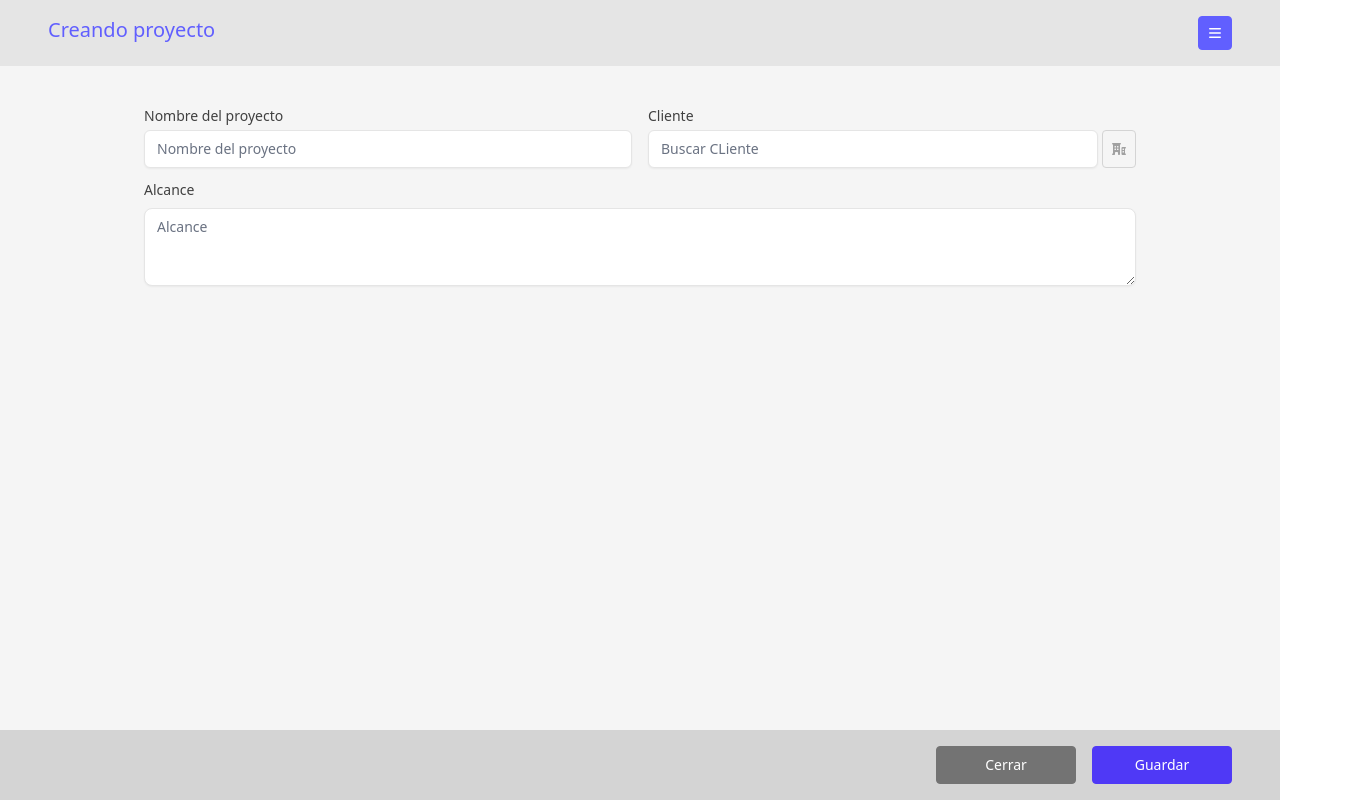
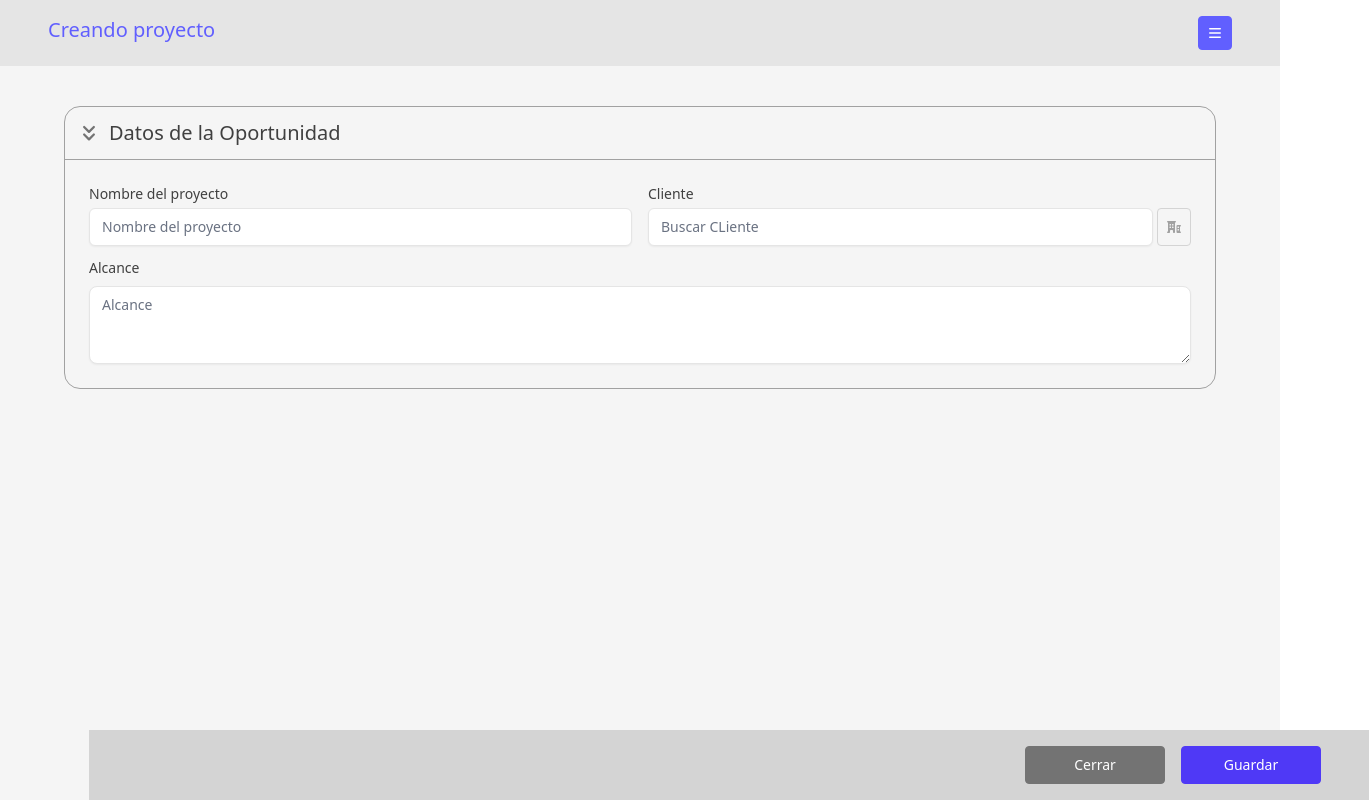
Before and after one commit to Sarkastherin/gestion-proyecto, a React (Vite) app: page /crear-proyecto in a window 1280 px wide. Shown: the whole page, 1369 px wide, since content can reach past the window. Built offline with nearby package versions, Linux system fonts and the light colour scheme; the HTML template or start-up script is replaced by a standard one.

Commit message:
created componente BoxComponent

```diff
--- /dev/null
+++ b/src/components/BoxComponent.jsx
@@ -0,0 +1,18 @@
+import {
+  ChevronDoubleDownIcon,
+} from "@heroicons/react/16/solid";
+export function BoxComponent({title, children}) {
+  return (
+    <div className="border border-neutral-400 max-w-6xl mx-auto mt-10 rounded-2xl">
+      <div className="flex gap-2 border-b  border-neutral-400 p-3">
+          <ChevronDoubleDownIcon width={"24px"} className="text-neutral-500" />
+          <h2 className="text-xl font-medium text-neutral-700">
+            {title}
+          </h2>
+        </div>
+        <div className="p-6">
+          {children}
+        </div>
+    </div>
+  )
+}
--- a/src/pages/CrearProyecto.jsx
+++ b/src/pages/CrearProyecto.jsx
@@ -1,4 +1,5 @@
 import Header from "../components/Header";
+import { BoxComponent } from "../components/BoxComponent";
 import { Label, Input, Textarea, InputGroup } from "../components/Inputs";
 import { useForm } from "react-hook-form";
 import { ButtonIcons, Button } from "../components/Buttons";
@@ -10,12 +11,15 @@ function CrearProyecto() {
   return (
     <>
       <Header text={"Creando proyecto"} />
-
-      <form className="" onSubmit={handleSubmit(onSubmit, onError)}>
-        <div className="max-w-5xl mx-auto mt-10 px-4">
+      <BoxComponent title={"Datos de la Oportunidad"}>
+        <form onSubmit={handleSubmit(onSubmit, onError)}>
+          <div className="">
             <div className="md:columns-2">
               <div className="w-full">
-              <Label label={"Nombre del proyecto"} htmlFor={"nombreProyecto"} />
+                <Label
+                  label={"Nombre del proyecto"}
+                  htmlFor={"nombreProyecto"}
+                />
                 <Input
                   className="mt-1"
                   {...register("nombreProyecto")}
@@ -24,9 +28,13 @@ function CrearProyecto() {
               </div>
               <div className="w-full">
                 <Label label={"Cliente"} htmlFor={"cliente"} />
-              <InputGroup {...register("cliente")} placeholder="Buscar CLiente">
+                <InputGroup
+                  {...register("cliente")}
+                  placeholder="Buscar CLiente"
+                >
                   <ButtonIcons
                     variant="secondaryOutline"
+                    type={"button"}
                     icon={<BuildingOffice2Icon width={"16px"} />}
                   />
                 </InputGroup>
@@ -52,6 +60,7 @@ function CrearProyecto() {
             </div>
           </div>
         </form>
+      </BoxComponent>
     </>
   );
 }
```
Also changed, not shown: LICENSE.txt (added). Lines whose indentation alone changed are shown as unchanged.
